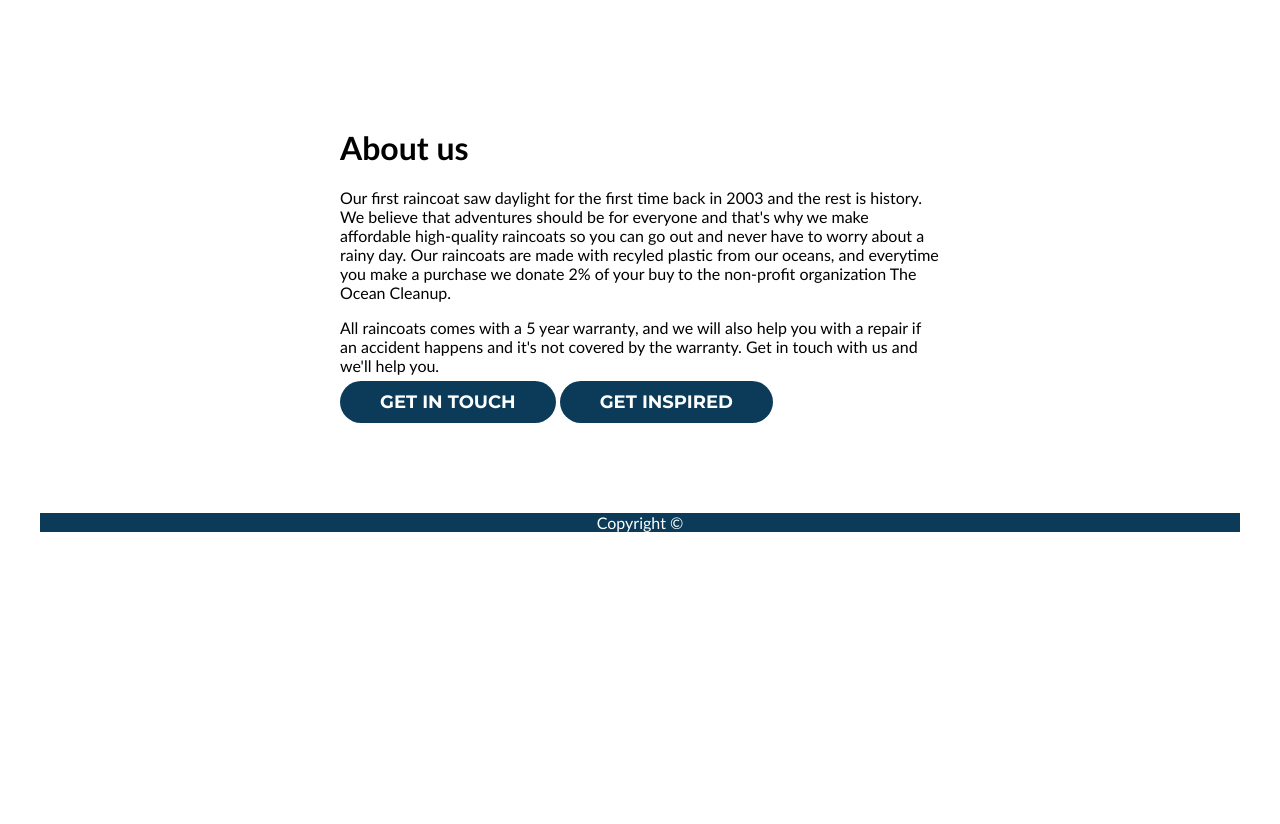
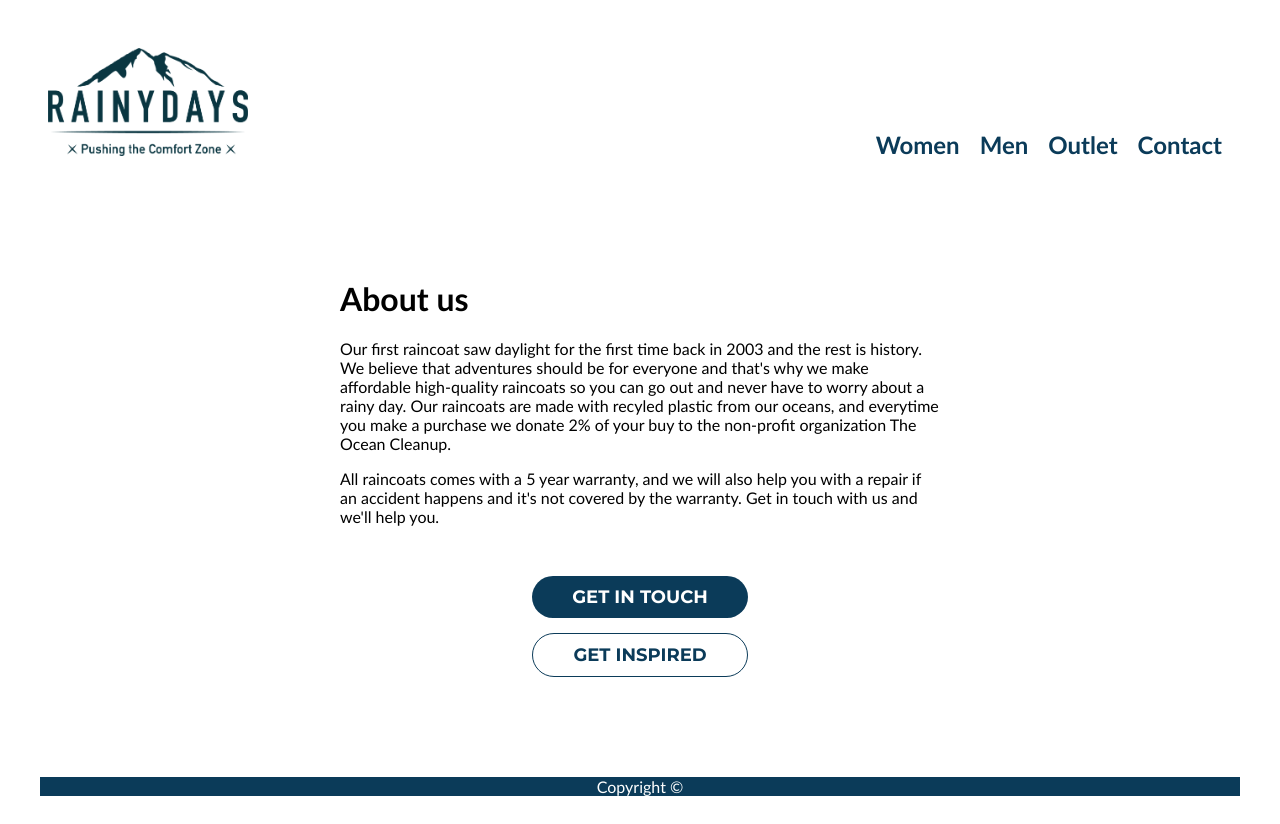
Before and after one commit to Noroff-FEU-Assignments/cross-course-project-MaritaMalvinsdatter, a plain HTML site: page about_us.html in a window 1280 px wide. Before the commit the page ends 800 px from the top, so only its background shows below. Drawn offline with Linux system fonts and the light colour scheme.

Commit message:
Finished css for About Us, page now mostly done

```diff
--- a/about_us.html
+++ b/about_us.html
@@ -11,6 +11,24 @@
         <title>Rainy Days | About Us</title>
     </head>
     <body>
+        <header>
+            <div>
+                <img src="images/RainyDays_Logo.png" alt="Rainy Days Logo" class="logo">
+              </div>
+              <div class="nav-container">
+                <input type="checkbox" id="hamburger-menu">
+                <label for="hamburger-menu"><i class="fas fa-bars"></i>
+                </label>
+                <nav>
+                  <ul>
+                    <li><a href="#">Women</a></li>
+                    <li><a href="#">Men</a></li>
+                    <li><a href="#">Outlet</a></li>
+                    <li><a href="#">Contact</a></li>
+                  </ul>
+                </nav>
+              </div>
+        </header>
         <main class="main">
             <h1>About us</h1>
             <p>Our first raincoat saw daylight for the first
--- a/css/customer_service.css
+++ b/css/customer_service.css
@@ -24,6 +24,21 @@
 }
 
 /* About Us */
+
+.flex-buttons {
+  display: flex;
+  flex-direction: column;
+  align-items: center;
+  gap: 15px;
+  margin: 50px auto;
+}
+
+.cta-white {
+  background-color: #fff;
+  color: #0b3b59;
+  border: 1px solid #0b3b59;
+  font-size: 18px;
+}
 
 /* From Screen Size 600px */
 
```
